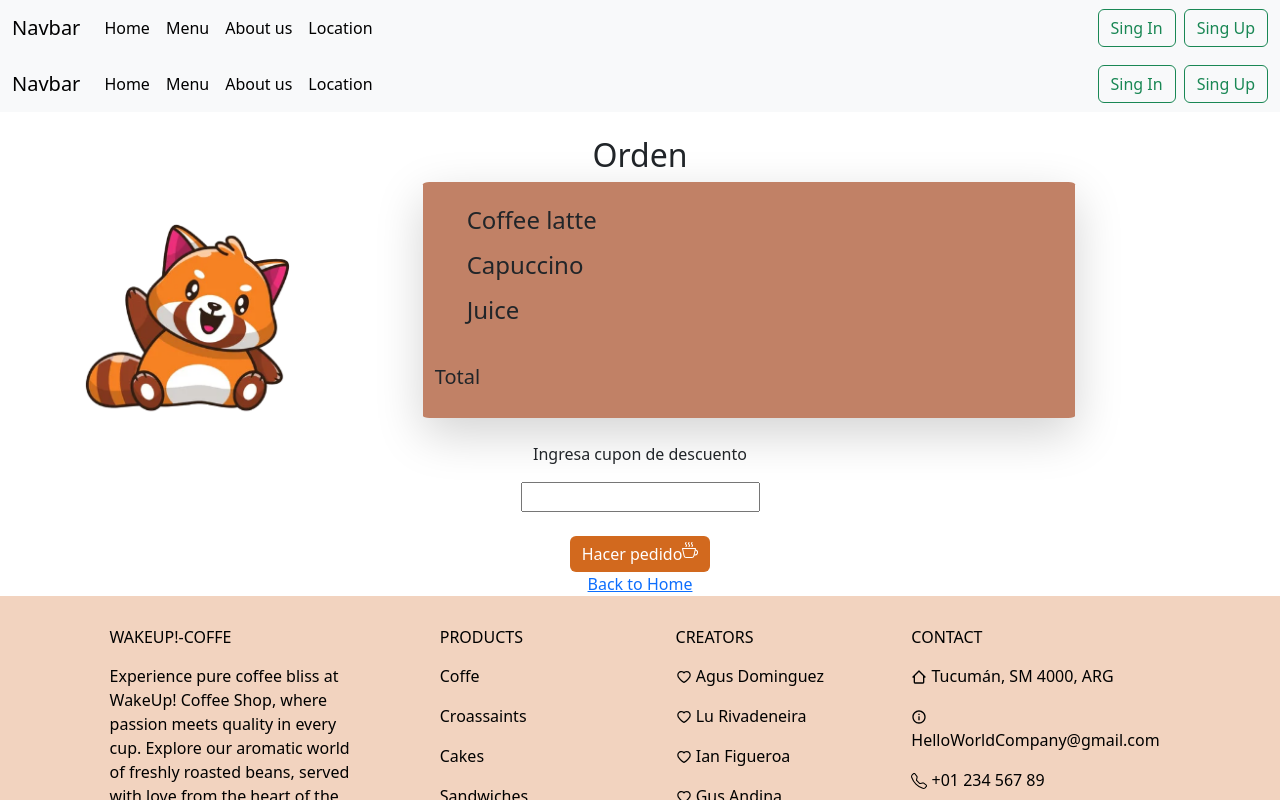
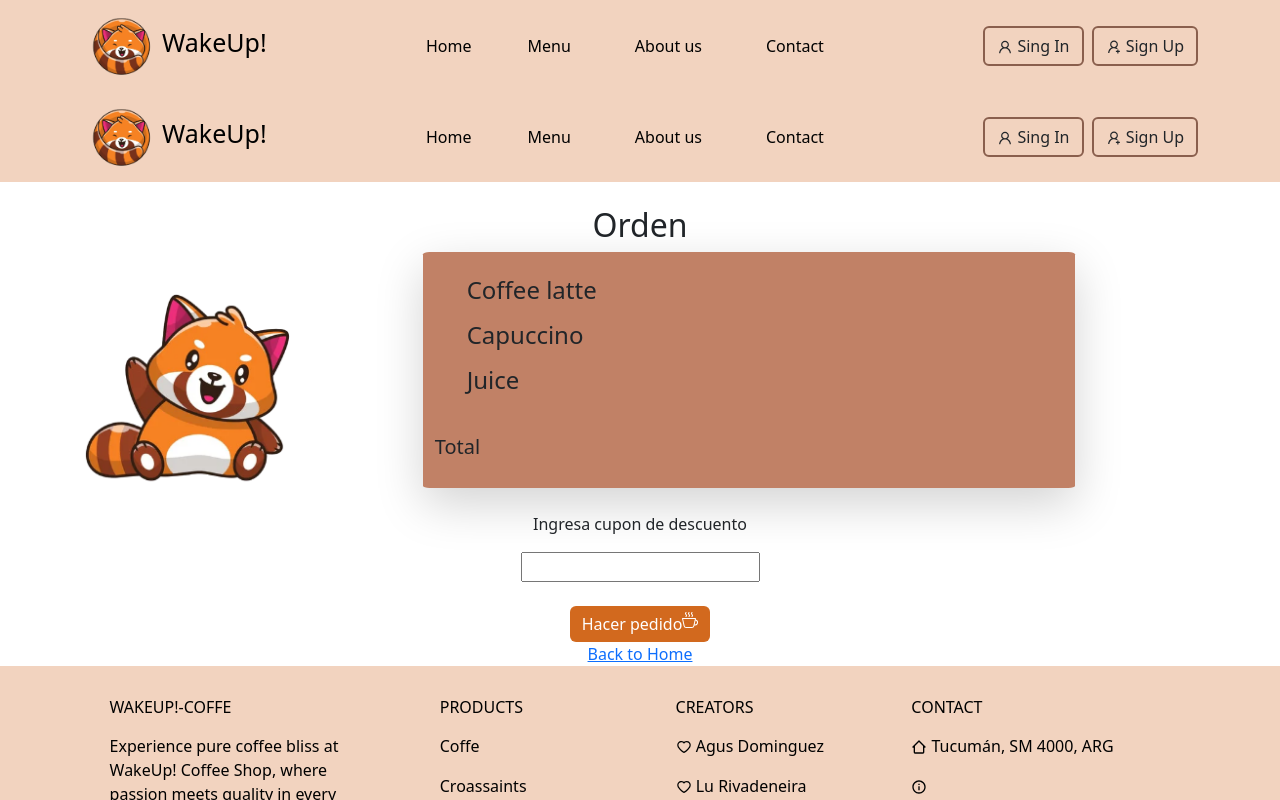
Before and after one commit to mentorrolling/WakeUp-FrontEnd, a React (Vite) app: page /product/orders in a window 1280 px wide. Shown: the top 800 px of the page. Built offline with nearby package versions, Linux system fonts and the light colour scheme.

Commit message:
change navbar

```diff
--- a/index.html
+++ b/index.html
@@ -9,5 +9,6 @@
   <body>
     <div id="root"></div>
     <script type="module" src="/src/main.jsx"></script>
+    <script src="https://cdnjs.cloudflare.com/ajax/libs/bootstrap/5.3.0/js/bootstrap.bundle.min.js"></script>
   </body>
 </html>
--- a/src/components/layout/Footer/Footer.css
+++ b/src/components/layout/Footer/Footer.css
@@ -1,3 +1,3 @@
 footer {
   background: #f2d3bf;
-}
+};
--- a/src/components/layout/NavBar/NavBar.css
+++ b/src/components/layout/NavBar/NavBar.css
@@ -1,70 +1,30 @@
-/* Estilos personalizados para la barra de navegación */
-.navbar {
-  background-color: #f2d3bf;
-  padding: 10px 0;
+nav {
+  background: #f2d3bf;
+  color: black
+}
+
+.logoNav {
+  width: 80px;
+  height: 65px;
 }
 
 .navbar-brand {
-  font-size: 24px;
-  font-weight: bold;
-  letter-spacing: 2px;
+  font-size: 25px;
 }
 
-.navbar-nav .nav-item {
-  margin-right: 15px;
+.singIn,.singUp {
+  border: 2px solid #8a5f4d;
 }
 
-.navbar-nav .nav-link {
-  color: #000000;
-  font-size: 18px;
+.singIn:hover {
+  background-color: #8a5f4d;
 }
 
-/* Estilos para el botón de hamburguesa en pantallas pequeñas */
-.navbar-toggler-icon {
-  background-color: #fff;
-}
-.logonav {
-  height: 80px;
-  width: 100px;
-}
-.nav-link-hover:hover {
-  background-color: #e2bdbdd5; /* Cambia el color de fondo al pasar el mouse */
-  color: #fff; /* Cambia el color del texto al pasar el mouse */
-}
-.nav-link-hover {
-  /* Establece el color de fondo y el color del texto inicial */
-  background-color: transparent;
-  color: #333; /* Color de texto original */
-  transition: background-color 0.3s ease, color 0.3s ease; /* Cambia la duración y la función de temporización */
+.singUp:hover {
+  background-color: #8a5f4d;
 }
 
-.registrarse {
-  background-color: #8a5f4d; /* Color de fondo del botón */
-  color: #fff; /* Color del texto del botón */
-  padding: 10px 20px; /* Espaciado interno del botón */
-  border: none; /* Quita el borde del botón */
-  border-radius: 5px; /* Borde redondeado */
-  cursor: pointer; /* Cambia el cursor al pasar sobre el botón */
-  font-size: 16px; /* Tamaño del texto */
-  margin-right: 20px;
+.listNav:hover {
+  margin-top: 5px;
+  border-bottom: 2px solid;
 }
-
-.registrarse:hover {
-  background-color: #545850; /* Color de fondo al pasar el cursor sobre el botón */
-}
-/* Estilos del botón de enlace */
-.link-button {
-  color: #000000; /* Color del texto del botón */
-  padding: 10px 20px; /* Espaciado interno del botón */
-  border: none; /* Quita el borde del botón */
-  border-radius: 5px; /* Borde redondeado */
-  cursor: pointer; /* Cambia el cursor al pasar sobre el botón */
-  text-decoration: none; /* Quita la subraya del enlace */
-  display: inline-block; /* Hace que el enlace se comporte como un bloque en línea */
-  font-size: 16px; /* Tamaño del texto */
-  text-align: right;
-}
-
-.link-button:hover {
-  background-color: #c18166; /* Color de fondo al pasar el cursor sobre el botón */
-}
--- a/src/components/layout/NavBar/NavBar.jsx
+++ b/src/components/layout/NavBar/NavBar.jsx
@@ -1,5 +1,6 @@
-
-import React from 'react';
+import './NavBar.css'
+import logoNav from "../../../assets/Screenshot_149-removebg-preview.png";
+import { AiOutlineUserAdd, AiOutlineUser } from 'react-icons/ai'
 
 const Navbar = () => {
 
@@ -7,11 +8,9 @@ const Navbar = () => {
 
   };
   return (
-    <nav className="navbar navbar-expand-lg navbar-light bg-light">
-      <div className="container-fluid">
-        <a className="navbar-brand" href="/home">
-          Navbar
-        </a>
+    <nav className="navbar navbar-expand-lg">
+      <div className="container">
+        <a className="navbar-brand" href="/home"><img className='logoNav' src={logoNav} alt="Logo" />WakeUp!</a>
         <button
           className="navbar-toggler"
           type="button"
@@ -23,42 +22,38 @@ const Navbar = () => {
         >
           <span className="navbar-toggler-icon"></span>
         </button>
-        <div className="collapse navbar-collapse d-flex justify-content-center" id="navbarSupportedContent">
-          <ul className="navbar-nav me-auto mb-2 mb-lg-0  ">
-            <li className="nav-item">
+        <div className="collapse navbar-collapse justify-content-center align-items-center" id="navbarSupportedContent">
+          <ul className="navbar-nav mx-auto text-center">
+            <li className="nav-item mx-3 listNav">
               <a className="nav-link active" aria-current="page" href="/home">
                 Home
               </a>
             </li>
-            <li className="nav-item">
-              <a className="nav-link active" href="/menu">
+            <li className="nav-item listNav">
+              <a className="nav-link active mx-4" href="/menu">
                 Menu
               </a>
             </li>
-            <li className="nav-item">
-              <a className="nav-link active" href="#">
+            <li className="nav-item listNav">
+              <a className="nav-link active mx-4" href="#">
                 About us
               </a>
             </li>
-            <li className="nav-item">
-              <a className="nav-link active" href="#">
-                Location
+            <li className="nav-item listNav">
+              <a className="nav-link active mx-4" href="#">
+                Contact
               </a>
             </li>
           </ul>
-          <form className="d-flex">
-
-            <button className="btn btn-outline-success mx-2" type="submit" onClick={handleButtonClick}>
-              Sing In
-            </button>
-            <button className="btn btn-outline-success " type="submit" onClick={handleButtonClick}>
-              Sing Up
-            </button>
-          </form>
+          <div className="d-flex justify-content-center align-items-center">
+            <button className="btn btn-outline mx-2 singIn" type="button" onClick={handleButtonClick}><AiOutlineUser /> Sing In</button>
+            <button className="btn btn-outline singUp" type="button" onClick={handleButtonClick}><AiOutlineUserAdd /> Sign Up</button>
+          </div>
         </div>
       </div>
     </nav>
   );
 };
 
+
 export default Navbar;
```
Also changed, not shown: src/components/pages/Home/Home.jsx (+45 -98 lines), src/components/pages/Home/Home.css (line endings or trailing spaces).
